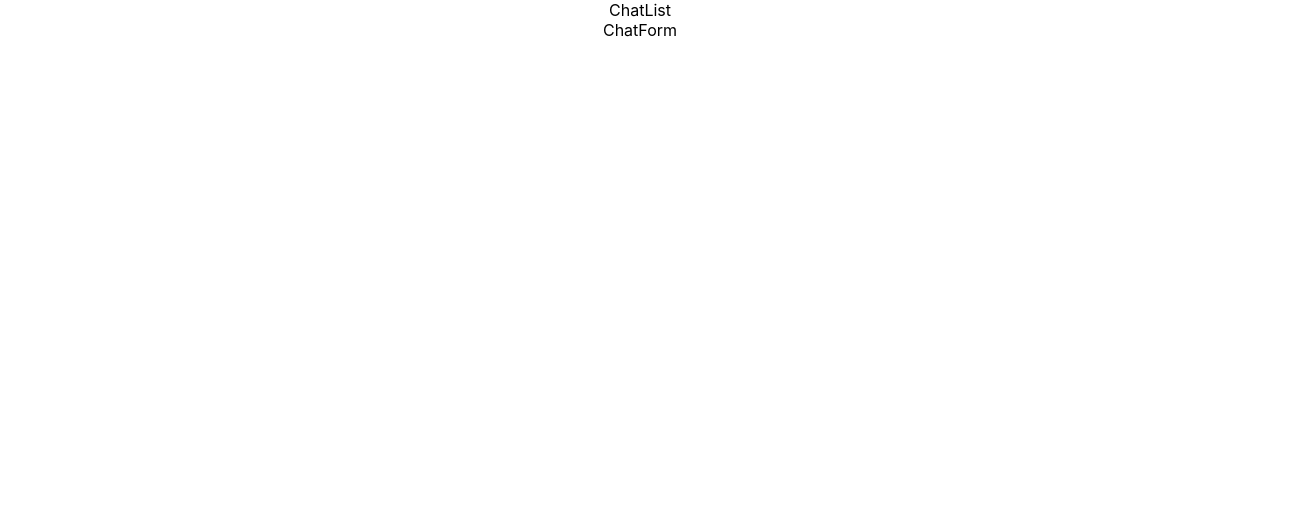
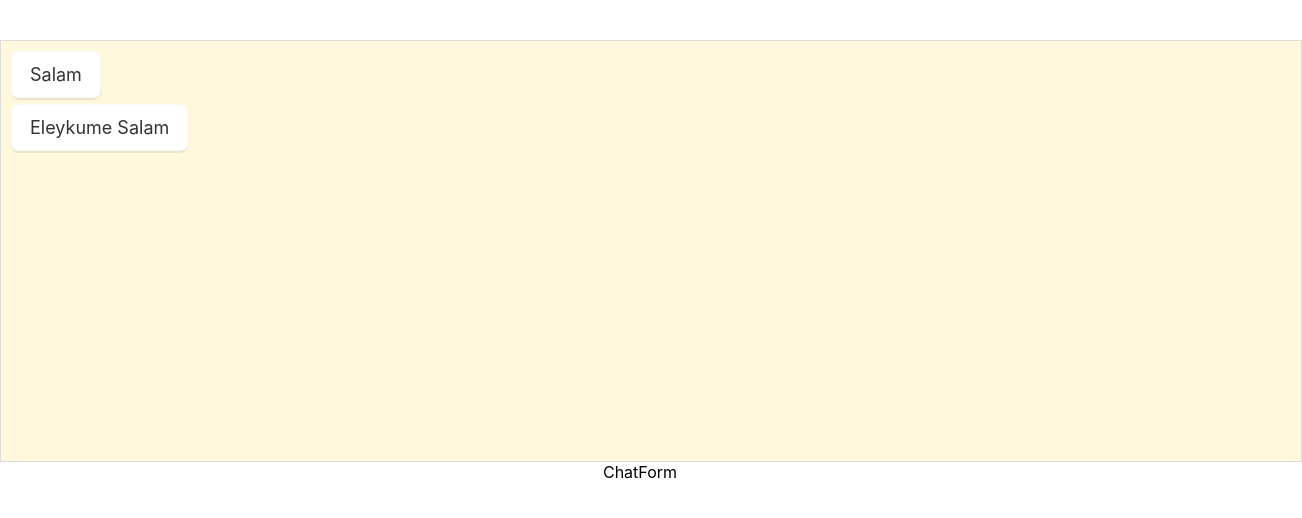
Before and after one commit to Babashov/live-chat-react, a React (Create React App) app in the folder client/: page / in a window 1280 px wide. Shown: the top 518 px of the page, 1302 px wide, since content can reach past the window. Built offline with nearby package versions, Linux system fonts and the light colour scheme.

Commit message:
chat list UI classes added & listed messages

```diff
--- a/client/src/components/ChatList.jsx
+++ b/client/src/components/ChatList.jsx
@@ -1,8 +1,15 @@
-import React from 'react'
+import styles from './styles.module.css'
+import {useChat} from '../context/ChatContext'
+import ChatItem from './ChatItem'
 
 function ChatList() {
+  const {messages} = useChat()
   return (
-    <div>ChatList</div>
+    <div className={styles.chatlist}>
+      <div>
+        {messages.map((item,index)=><ChatItem key={index} item={item} />)}
+      </div>
+    </div>
   )
 }
 
```
